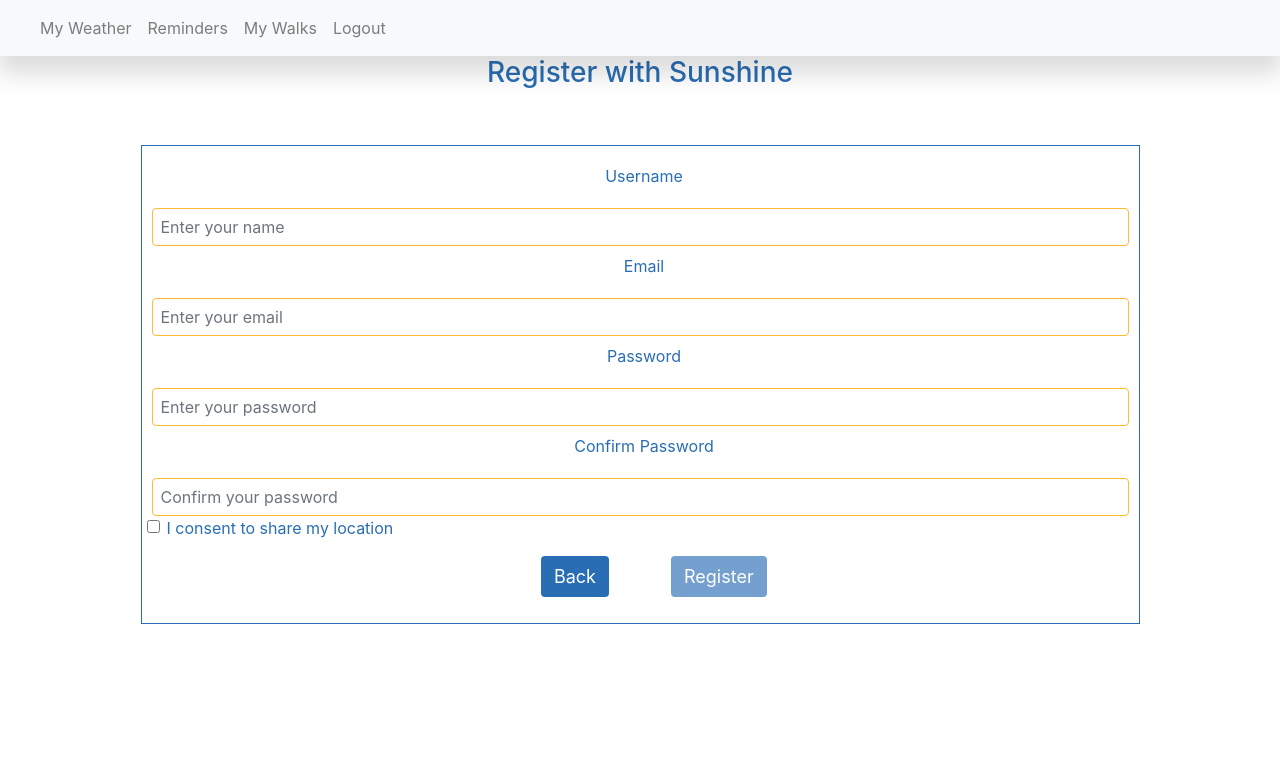
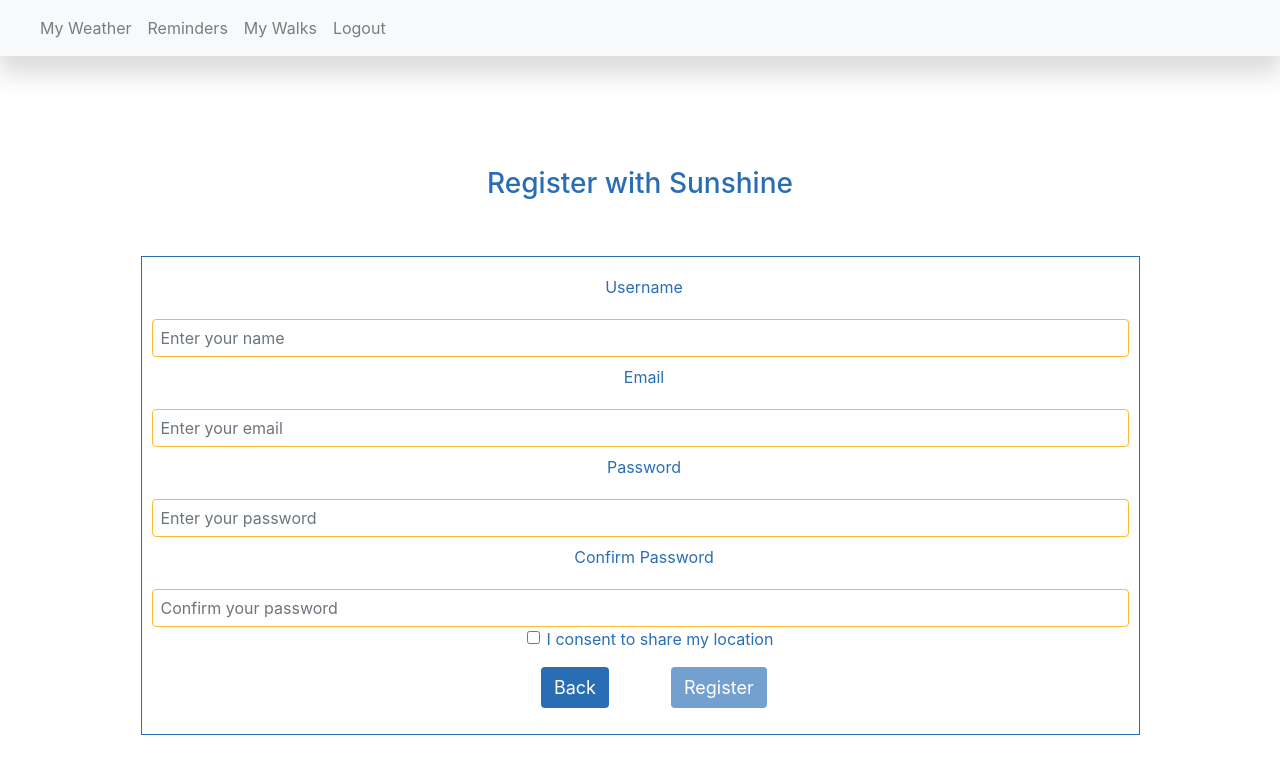
Before and after one commit to TR-SUNSHINE/Frontend, a React (Create React App) app: page /RegisterPage in a window 1280 px wide. Shown: the top 774 px of the page. Built offline with nearby package versions, Linux system fonts and the light colour scheme; no server answers; what google-maps-react would draw is missing.

Commit message:
STYLE: moving header down under Navbar

```diff
--- a/src/components/RegisterPage/RegisterPage.js
+++ b/src/components/RegisterPage/RegisterPage.js
@@ -160,7 +160,7 @@ const RegisterPage = () => {
                             {details.confirmPasswordError && <p>{details.confirmPasswordError} </p>}
                         </div>
                     </Form.Group>
-                    <Form.Group className="form-row">
+                    <Form.Group className="form-check">
                         <Form.Check
                             name="consent"
                             type="checkbox"
--- a/src/index.css
+++ b/src/index.css
@@ -19,7 +19,7 @@ body {
     margin: 0;
     background-color: white;
     color: #296EB4;
-    text-align: center;
+    /* text-align: center; */
 }
 
 .heading {
@@ -28,6 +28,12 @@ body {
     padding-top: 5%;
 }
 
+
+.heading--main {
+  color: #296EB4;
+  text-align: center;
+  padding-top: 15%;
+}
 
 /* .heading3 {
     text-align: center;
```
